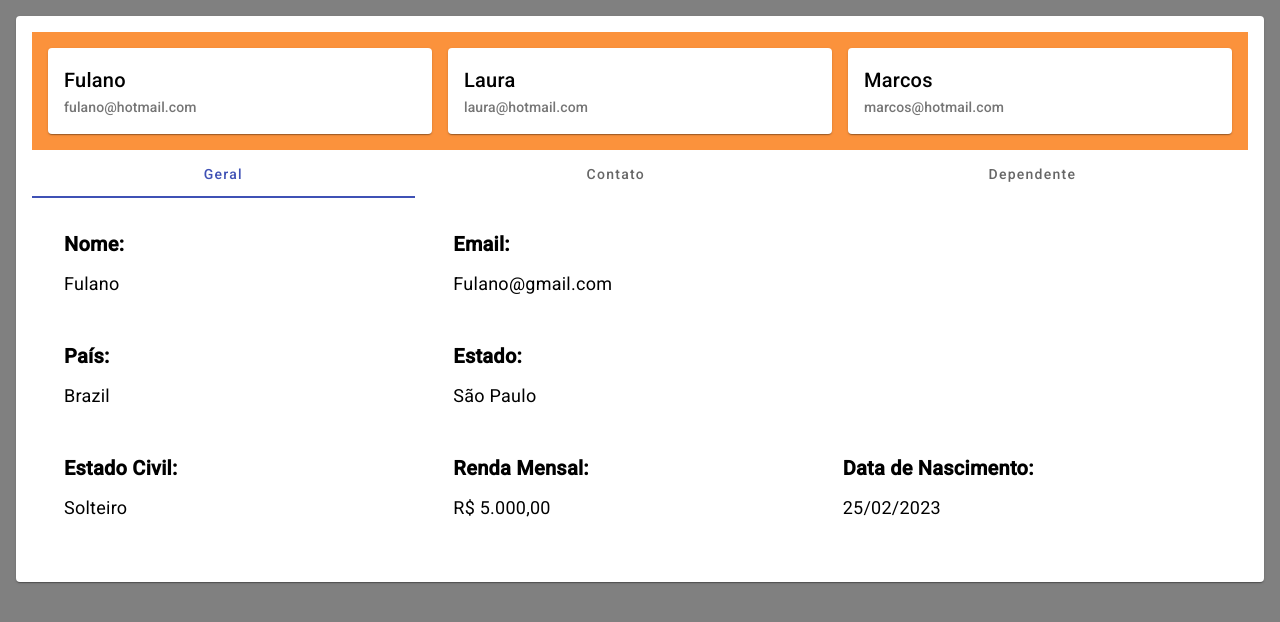
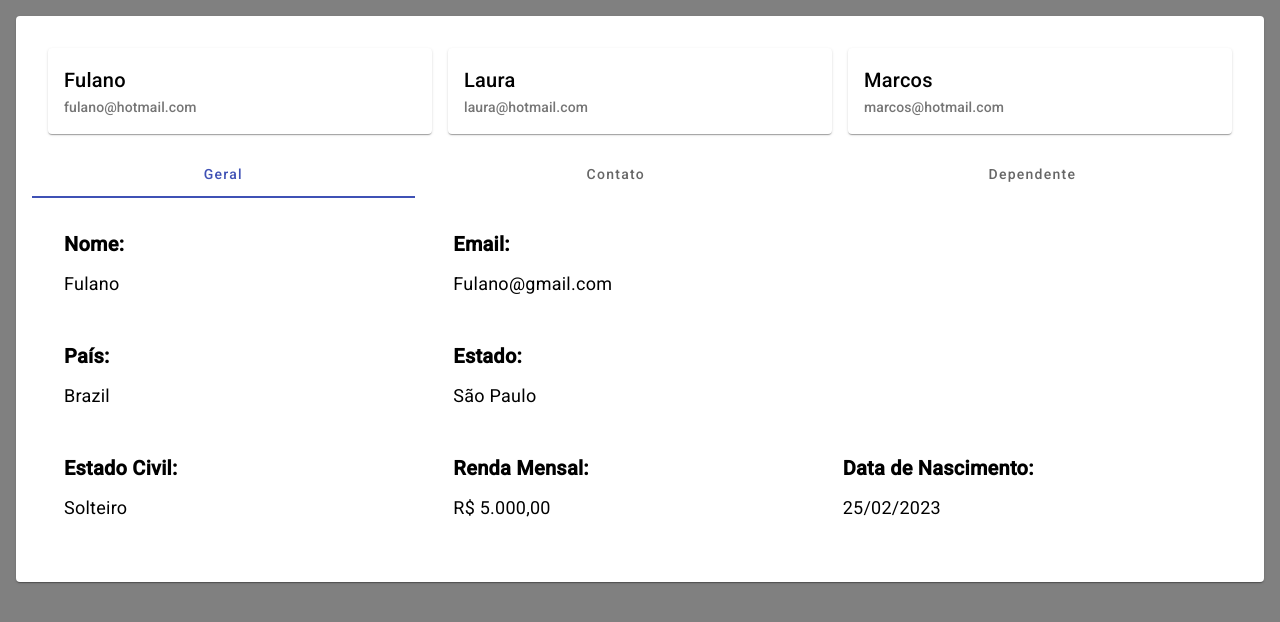
Before and after one commit to JoneilsonLima/angular-user-update-form, an Angular app: page / in a window 1280 px wide. Shown: the top 622 px of the page. Built offline with nearby package versions, Linux system fonts and the light colour scheme.

Commit message:
style: removendo cor de fundo de lista de usuários

```diff
--- a/src/app/components/users-list/users-list.component.html
+++ b/src/app/components/users-list/users-list.component.html
@@ -1,4 +1,4 @@
-<div class="grid sm:grid-cols-3 p-4 gap-4 bg-orange-400">
+<div class="grid sm:grid-cols-3 p-4 gap-4">
 
   @for (user of usersList; track $index) {
     <mat-card class="user-card-hover">
```
